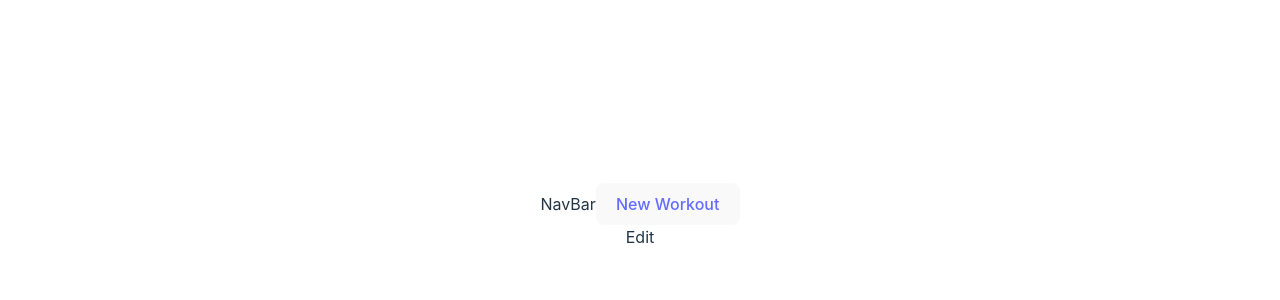
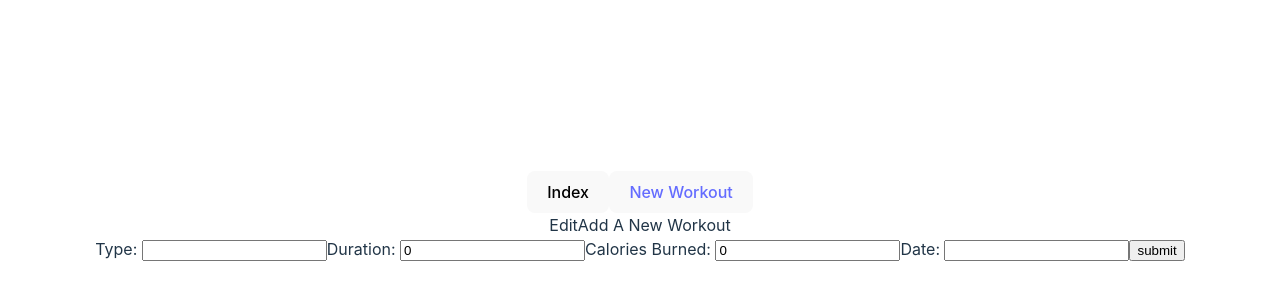
Before and after one commit to AbrahamZambranoTablante/fitness-tracker-frontend, a React (Vite) app: page /workouts/1/edit in a window 1280 px wide. Shown: the part 184-484 px from the top of the page. Built offline with nearby package versions, Linux system fonts and the light colour scheme; no server answers.

Commit message:
added edit and delete form

```diff
--- a/src/Components/NavBar.jsx
+++ b/src/Components/NavBar.jsx
@@ -4,7 +4,7 @@ import { Link } from 'react-router-dom'
 const NavBar = () => {
   return (
     <>
-      NavBar
+      <Link to={"/workouts"}><button>Index</button></Link>
       <button className=""><Link to="/workouts/new">New Workout</Link></button>
     </>
   )
--- a/src/Components/Workout.jsx
+++ b/src/Components/Workout.jsx
@@ -1,8 +1,9 @@
 import React from 'react'
+import { Link } from 'react-router-dom'
 
-const Workout = () => {
+const Workout = ({workout}) => {
   return (
-    <div>Workout</div>
+    <Link to={`/workouts/${workout.id}`}><p key={workout.id}>{workout.type}</p></Link>
   )
 }
 
--- a/src/Components/WorkoutDetails.jsx
+++ b/src/Components/WorkoutDetails.jsx
@@ -1,6 +1,6 @@
 import React from 'react'
 import { useState, useEffect } from 'react'
-import { useParams, useNavigate } from 'react-router-dom'
+import { useParams, useNavigate, Link } from 'react-router-dom'
 
 const WorkoutDetails = () => {
   let navigate = useNavigate();
@@ -23,7 +23,16 @@ const WorkoutDetails = () => {
     .catch(() => {
       navigate("/not-found")
     })
-  }, [id, navigate])
+  }, [id, navigate]);
+
+  function handleDelete () {
+    fetch(`${API}/workouts/${id}`, {
+      method: "DELETE"
+    })
+      .then(() => {
+        navigate("/workouts")
+      })
+  }
 
   return (
     <>
@@ -31,6 +40,8 @@ const WorkoutDetails = () => {
       <h2>Workout:<br/> {workout.type}</h2>
       <p>Minutes: {workout.durationInMinutes}</p>
       <p>Calories Burned: {workout.caloriesBurned}</p>
+      <Link to={`/workout/${id}/edit`}><button>Edit</button></Link>
+      <button onClick={handleDelete}>Delete</button>
     </>
   )
 }
--- a/src/Components/WorkoutEditForm.jsx
+++ b/src/Components/WorkoutEditForm.jsx
@@ -1,8 +1,74 @@
-import React from 'react'
+import React, { useEffect, useState } from 'react'
+import { useNavigate, useParams } from 'react-router-dom';
+
 
 const WorkoutEditForm = () => {
+
+  const {id} = useParams();
+
+  const navigate = useNavigate();
+
+  const API = import.meta.env.VITE_API_URL;
+
+  const [workout, setWorkout] = useState({
+    type: "",
+    durationInMinutes: 0,
+    caloriesBurned: 0,
+    Date: ""
+  });
+
+  function handleTextChange (e) {
+    setWorkout({...workout, [e.target.id]: e.target.value})
+  }
+
+  useEffect(() => {
+    fetch(`${API}/workouts/${id}`)
+    .then(res => res.json())
+    .then(resJSON => setWorkout(resJSON))
+    .catch(error => console.error(error))
+  }, [id])
+
+  function addWorkout () {
+    fetch(`${API}/workouts/${id}`, {
+      method: "PUT",
+      body: JSON.stringify(workout),
+      headers: {
+        "Content-Type": "application/json"
+      }
+    })
+    .then(() => {
+      navigate("/workouts")
+    })
+    .catch(error => console.error(error))
+  }
+
+  function handleSubtmit (e) {
+    e.preventDefault();
+    addWorkout();
+    setWorkout({
+      type: "",
+      durationInMinutes: 0,
+      caloriesBurned: 0,
+      Date: ""
+    })
+
+  }
+
   return (
-    <div>WorkoutEditForm</div>
+    <>
+      Add A New Workout
+      <form className="" onSubmit={handleSubtmit}>
+        <label htmlFor="type" className="">Type: </label>
+        <input id="type" type="text" value={workout.type} onChange={handleTextChange} required/>
+        <label htmlFor="durationInMinutes" className="">Duration: </label>
+        <input id="durationInMinutes" type="number" value={workout.durationInMinutes} onChange={handleTextChange} required/>
+        <label htmlFor="caloriesBurned" className="">Calories Burned: </label>
+        <input id="caloriesBurned" type="number" value={workout.caloriesBurned} onChange={handleTextChange} required/>
+        <label htmlFor="date" className="">Date: </label>
+        <input id="date" type="text" value={workout.date} onChange={handleTextChange} required/>
+        <input type='submit' value="submit"/>
+      </form>
+    </>
   )
 }
 
--- a/src/Components/WorkoutNewForm.jsx
+++ b/src/Components/WorkoutNewForm.jsx
@@ -56,6 +56,7 @@ const WorkoutNewForm = () => {
         <input id="caloriesBurned" type="number" value={workout.caloriesBurned} onChange={handleTextChange} required/>
         <label htmlFor="date" className="">Date: </label>
         <input id="date" type="text" value={workout.date} onChange={handleTextChange} required/>
+        <input type='submit' value="submit"/>
       </form>
     </>
   )
--- a/src/Components/Workouts.jsx
+++ b/src/Components/Workouts.jsx
@@ -1,5 +1,6 @@
 import React from 'react'
 import { useState, useEffect } from 'react';
+import Workout from "./Workout"
 
 const Workouts = () => {
 
@@ -19,7 +20,7 @@ const Workouts = () => {
   return (
     <>
      <h1>WORKOUTS:</h1>
-     {workouts.map(workout => <p key={workout.id}>{workout.type}</p>)}
+     {workouts.map(workout => <Workout  workout={workout}/> )}
      </>
   )
 }
--- a/src/Pages/Edit.jsx
+++ b/src/Pages/Edit.jsx
@@ -1,8 +1,12 @@
 import React from 'react'
+import WorkoutEditForm from '../Components/WorkoutEditForm'
 
 const Edit = () => {
   return (
-    <div>Edit</div>
+    <>
+      Edit
+      <WorkoutEditForm />
+    </>
   )
 }
 
```
